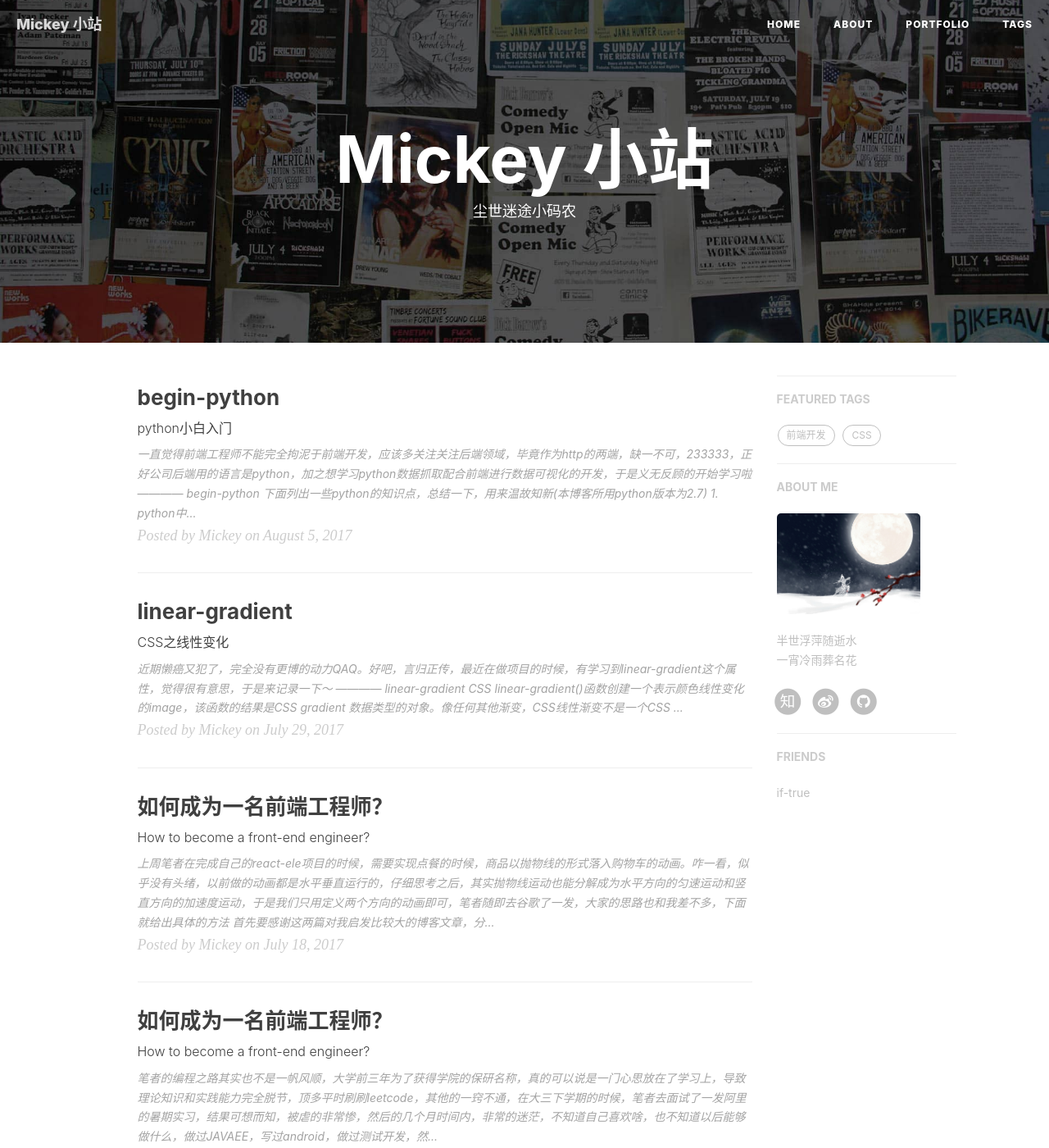
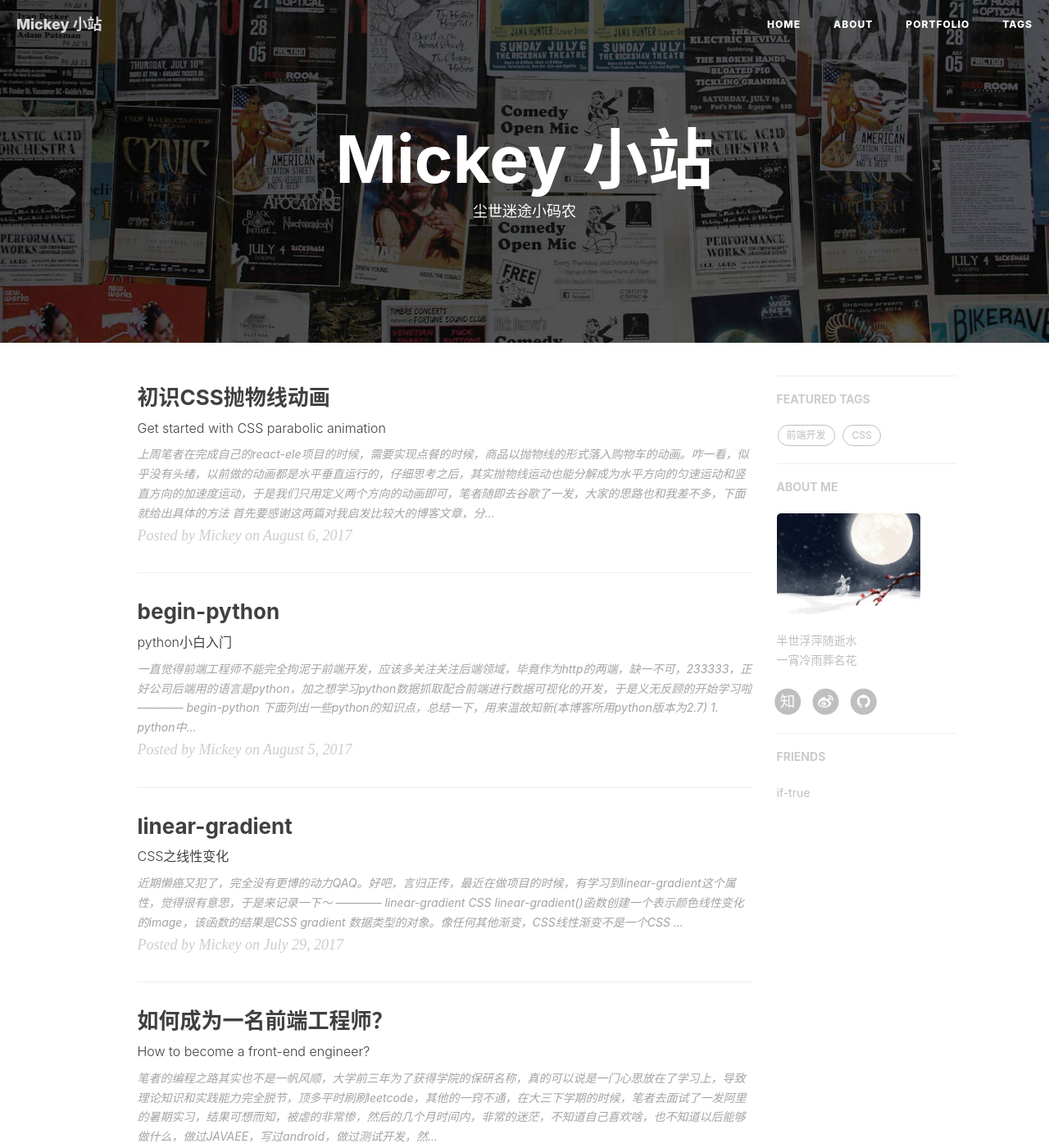
Before and after one commit to mickey0524/mickey0524.github.io, a Jekyll site: the page built from index.html, in a window 1280 px wide and 1400 px high. Shown: the whole window at 82% size. Built offline with Jekyll 4.4.1, drawn with Linux system fonts in a browser that asks for light colours; nearby versions of some CDN libraries; the list of posts is cut into pages by our own code; comment, search, counter and statistics services are not loaded.

Commit message:
fix(style): 修复样式

```diff
--- a/_posts/2017-08-06-cubic-bezier.md
+++ b/_posts/2017-08-06-cubic-bezier.md
@@ -1,8 +1,8 @@
 ---
 layout:     post
-title:      "如何成为一名前端工程师？"
-subtitle:   "How to become a front-end engineer?"
-date:       2017-07-18 20:30:00
+title:      "初识CSS抛物线动画"
+subtitle:   "Get started with CSS parabolic animation"
+date:       2017-08-06 14:00:00
 author:     "Mickey"
 header-img: "img/home-bg-rwd.jpg"
 tags:
```
